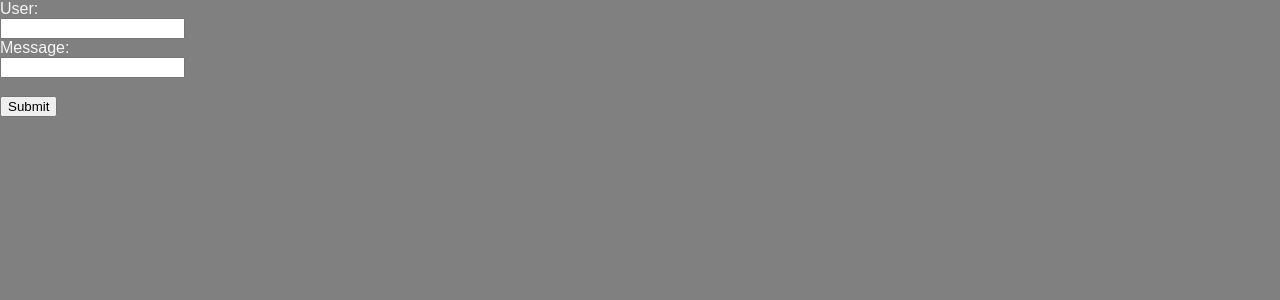
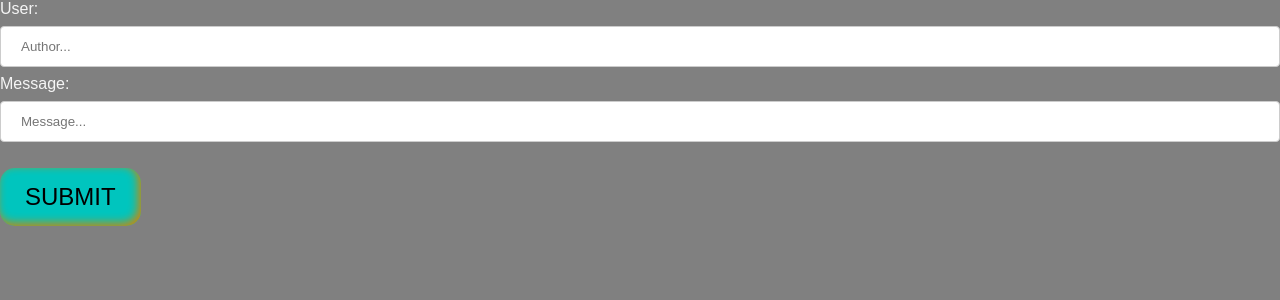
Before and after one commit to nikitaprodanov/FlaskProject1, a Flask app: page / in a window 1280 px wide. Shown: the top 300 px of the page. Run offline with Flask 2, Linux system fonts and the light colour scheme.

Commit message:
inputs css

```diff
--- a/static/css/main.css
+++ b/static/css/main.css
@@ -1,6 +1,6 @@
 body {
 	margin: 0;
-	font-family: sans-serif;
+	font-family: Arial, Verdana ,sans-serif;
 	color: whitesmoke;
 	background: grey;
 }
@@ -10,7 +10,6 @@ body {
 }
 
 button {
-	box-shadow: inset -3px -3px 10px #cc870a;
 	text-transform: uppercase;
 	font-weight: normal;
 	display: inline-block;
@@ -80,3 +79,29 @@ button {
   box-shadow: 0 5px #666;
   transform: translateY(4px);
 }
+
+input[type=submit] {
+	box-shadow: inset -3px -3px 10px #cc870a;
+	background-color: #00c5be;
+	text-transform: uppercase;
+	font-weight: normal;
+	display: inline-block;
+	padding: 15px 25px;
+	font-size: 24px;
+	cursor: pointer;
+	text-align: center;
+	text-decoration: none;
+	outline: none;
+	border: none;
+	border-radius: 15px;
+}
+
+input[type=text] {
+  width: 100%;
+  padding: 12px 20px;
+  margin: 8px 0;
+  display: inline-block;
+  border: 1px solid #ccc;
+  border-radius: 4px;
+  box-sizing: border-box;
+}
--- a/templates/edit.html
+++ b/templates/edit.html
@@ -7,7 +7,7 @@
 {% block body %}
 	<form action="/all/edit/{{message.id}}" method="POST">
 		Message:<br>
-		<input type="text" name="edit_message">
+		<input type="text" name="edit_message" placeholder="Edit...">
 		<button type="submit" class="update">Update</button>
 	</form>
 {% endblock %}
--- a/templates/index.html
+++ b/templates/index.html
@@ -8,9 +8,9 @@
 	<div>
 		<form action="/" method="POST">
 		  User:<br>
-		  <input type="text" name="author"><br>
+		  <input type="text" name="author" placeholder="Author..."><br>
 		  Message:<br>
-		  <input type="text" name="message"><br><br>
+		  <input type="text" name="message" placeholder="Message..."><br><br>
 		  <input type="submit" value="Submit">
 		</form>
 	</div>
```
Also changed, not shown: example.db, 1 other file.
